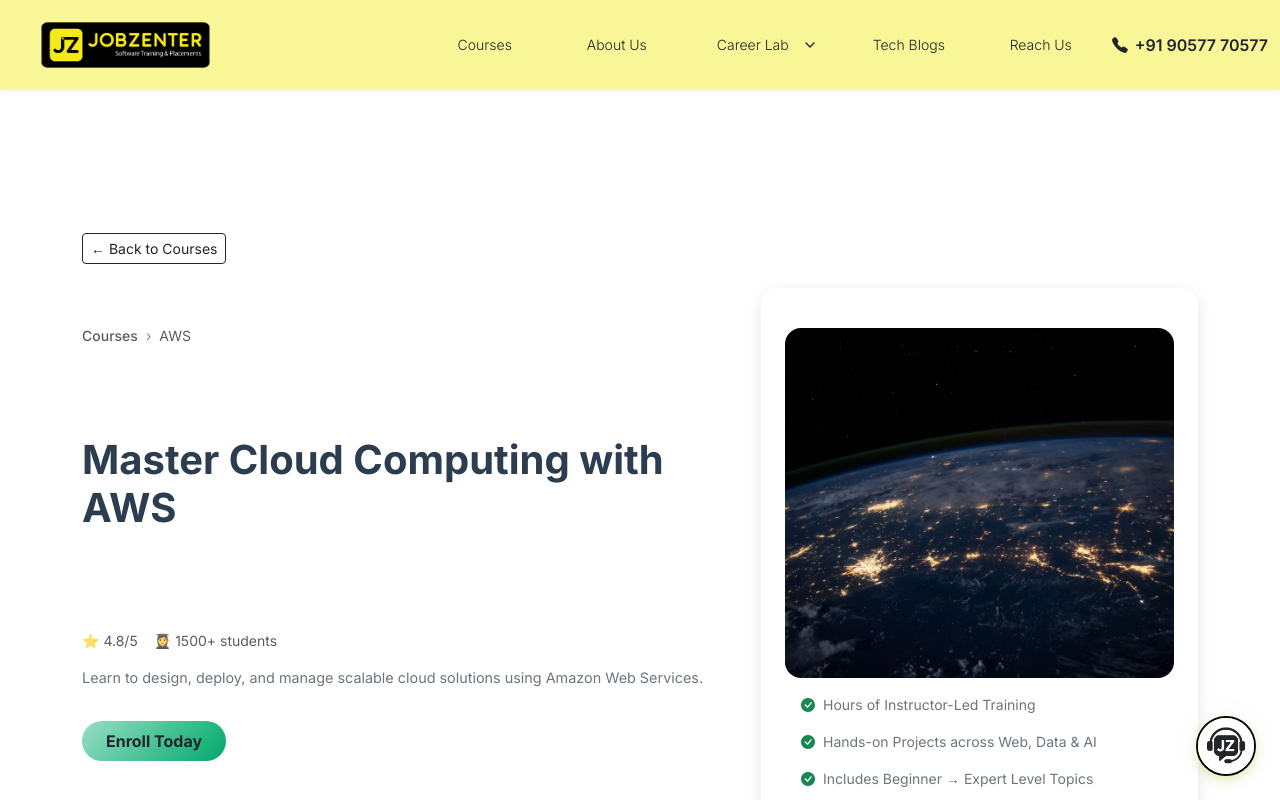
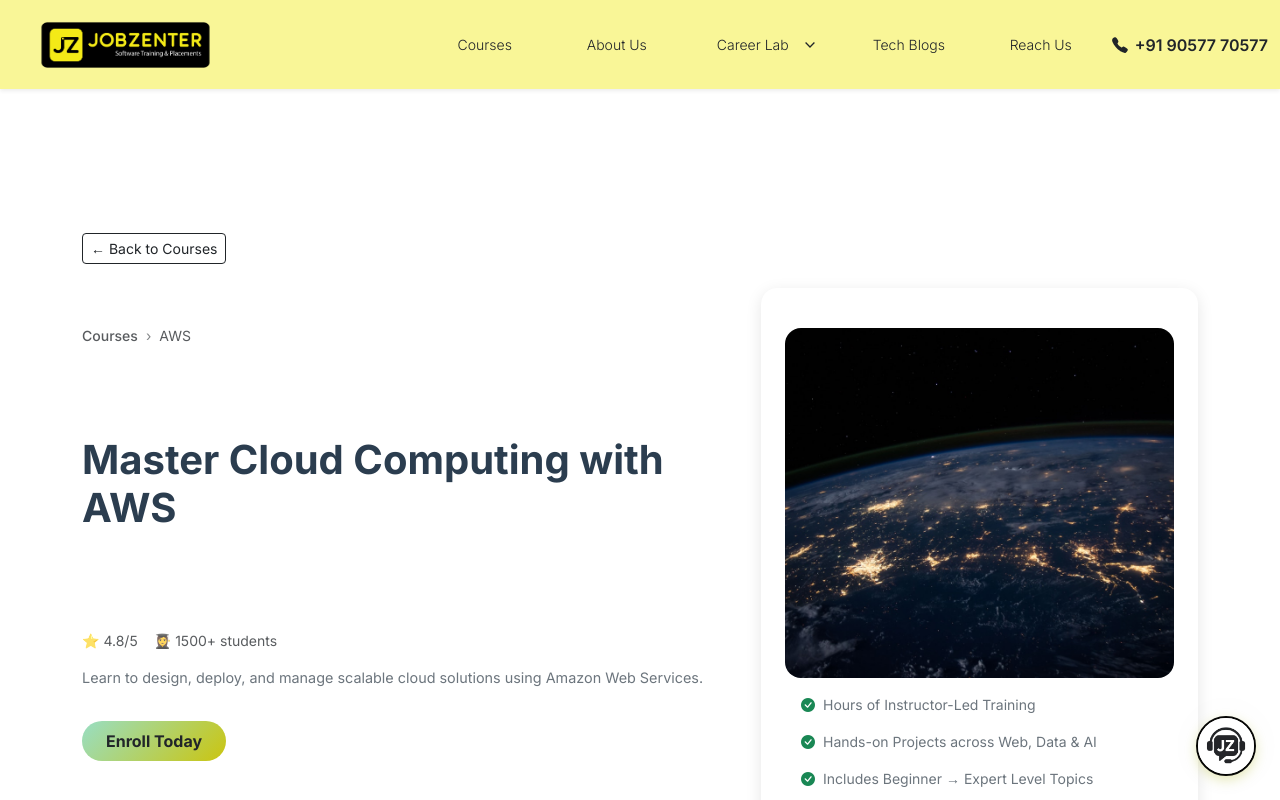
Before and after one commit to Urbancode-IT/jobzenterNextjs, a Next.js app: page /courses/aws in a window 1280 px wide. In both pictures the pointer is over the button "Enroll Today". Shown: the top 800 px of the page. Built offline with nearby package versions, Linux system fonts and the light colour scheme.

Commit message:
Enroll today color

```diff
--- a/src/app/courses/[courseSlug]/styles.css
+++ b/src/app/courses/[courseSlug]/styles.css
@@ -71,7 +71,7 @@
 }
 
 .single-coursepage .enroll-btn:hover {
-    background: linear-gradient(135deg, #98dec4, #00a86b) !important;
+    background: linear-gradient(135deg, #98dec4, #cbc50f) !important;
 }
 
 .single-coursepage .dark-shine-btn {
```
